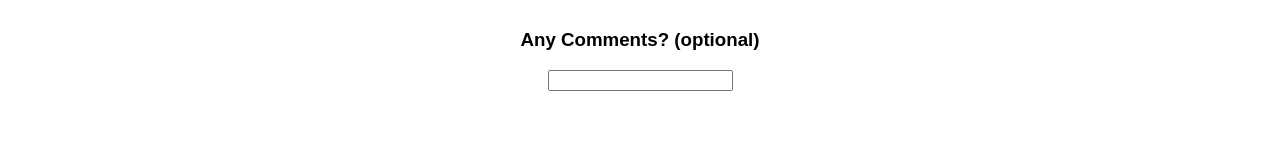
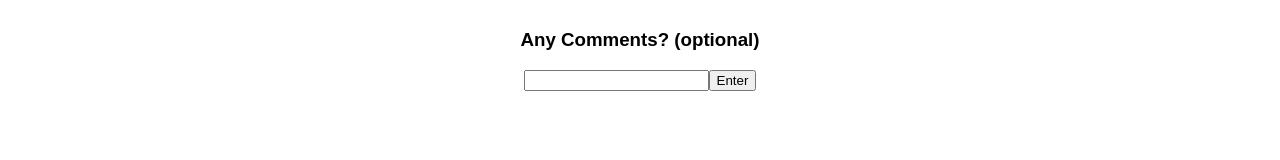
Before and after one commit to RAGSOOK/weekend-challenge-5-feedback, a React (Create React App) app: page /#/4 in a window 1280 px wide. Shown: the part 152-312 px from the top of the page. Built offline with nearby package versions, Linux system fonts and the light colour scheme.

Commit message:
fixes to pathing

```diff
--- a/src/components/Comments/Comments.js
+++ b/src/components/Comments/Comments.js
@@ -15,12 +15,20 @@ class Comments extends Component{
         });
     }
 
+    enterComment = () => {
+        const action = { type: 'SET_COMMENTS',
+        payload: this.state.comment,
+        };
+        this.props.dispatch(action);
+    }
+
     render(){
         return(
             <div>
                 <h3>Any Comments? (optional)</h3>
 
                 <input type='text' onChange={this.setComment} />
+                <button onClick={this.enterComment}>Enter</button>
 
             </div>
         );
--- a/src/components/Review/Review.js
+++ b/src/components/Review/Review.js
@@ -9,6 +9,8 @@ class Review extends Component{
         this.state = {
             complete: true,
         }
+
+        this.handleSubmit = this.handleSubmit.bind(this);
     }
 
     complete = () => {
@@ -21,7 +23,8 @@ class Review extends Component{
     }
 
     handleSubmit = () => {
-        let feedbackToSend = this.props.reduxStore.feedbackReducer;
+        console.log(this);
+        let feedbackToSend = this.props.reduxStore;
         console.log(feedbackToSend);
 
         axios({
```
